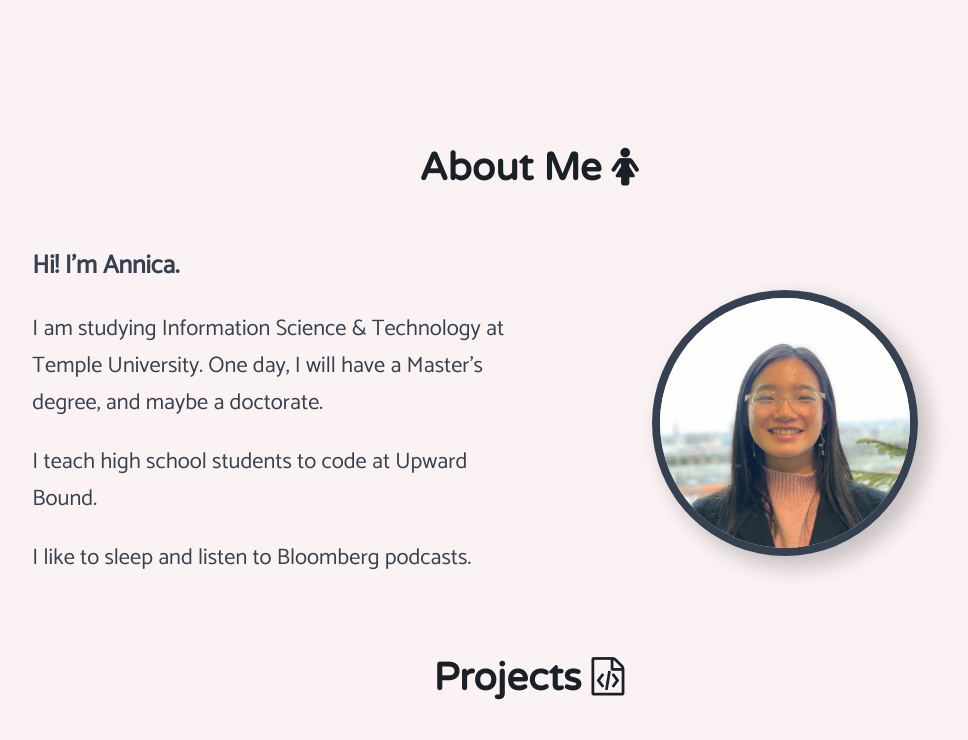
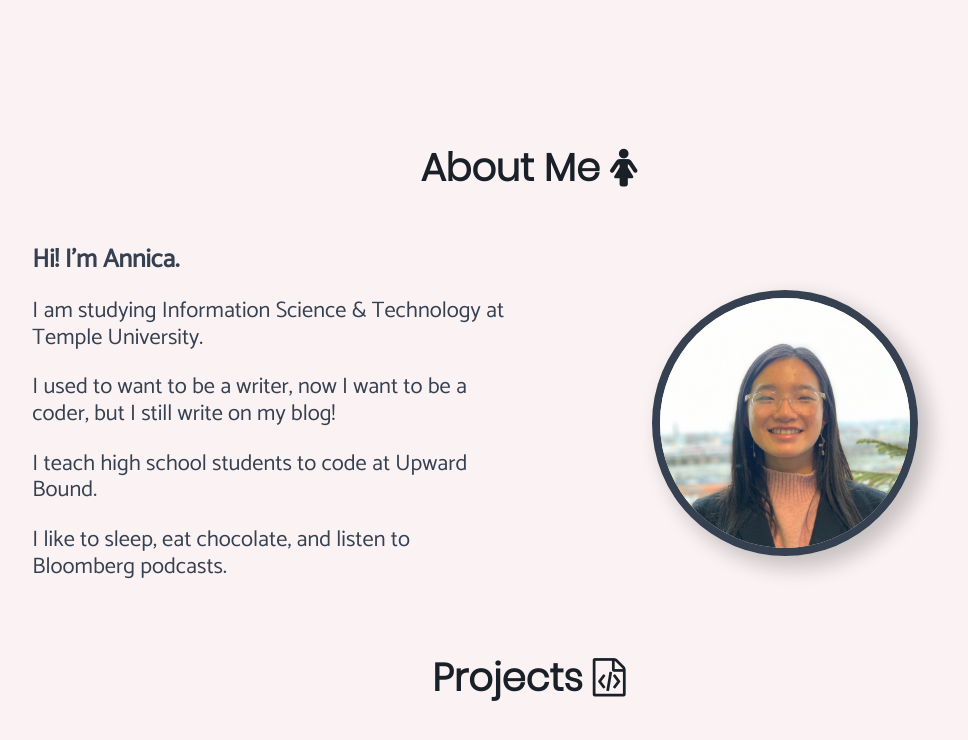
Before and after one commit to chiuannica/banannica, a Vue app: page /#/ in a window 1280 px wide. Shown: the part 767-1507 px from the top of the page, without its empty margins (111-1079 px from the left). Built offline with nearby package versions, Linux system fonts and the light colour scheme.

Commit message:
new font and line height

```diff
--- a/src/App.vue
+++ b/src/App.vue
@@ -55,11 +55,12 @@ export default {
   color: #354051;
 }
 body {
+  line-height: 1.2;
   font-size: 62.5%;
   margin: 0;
 }
 h1, h2, h3, h4, h5 {
-  font-family: 'Varela';
+  font-family: 'Poppins-Light', 'Gill Sans', 'Gill Sans MT', Calibri, 'Trebuchet MS', sans-serif;
   color: hsl(216, 21%, 13%);
 }
 h1 {
@@ -81,7 +82,7 @@ h6 {
 }
 p  { font-size: 1.4rem; } /* =14px */
 a {
-  font-family: 'Varela';
+  font-family: 'Catamaran', 'Gill Sans', 'Gill Sans MT', Calibri, 'Trebuchet MS', sans-serif;
   color: #354051;
   font-size: 1.4rem;
   text-decoration: none;
--- a/src/components/About.vue
+++ b/src/components/About.vue
@@ -23,9 +23,10 @@ export default {
       aboutIcon: 'fa fa-female',
       texts: [
         { p: '<h6>Hi! I\'m Annica.</h6>' },
-        { p: 'I am studying Information Science & Technology at Temple University. One day, I will have a Master\'s degree, and maybe a doctorate.' },
+        { p: 'I am studying Information Science & Technology at Temple University.' },
+        { p: 'I used to want to be a writer, now I want to be a coder, but I still write on my blog!' },
         { p: 'I teach high school students to code at Upward Bound.' },
-        { p: 'I like to sleep and listen to Bloomberg podcasts.' }
+        { p: 'I like to sleep, eat chocolate, and listen to Bloomberg podcasts.' }
       ],
       resume: { p: 'I am on LinkedIn!', link: 'https://www.linkedin.com/in/annica-chiu-45369a17b/' }
     }
--- a/src/components/Projects.vue
+++ b/src/components/Projects.vue
@@ -34,7 +34,7 @@ export default {
         },
         {
           id: 1,
-          name: 'ACM-W Website',
+          name: 'ACM -W Website',
           description: 'A website for Temple\'s chapter of the Association of Computing Machinery',
           tools: 'Vue, JavaScript, HTML/CSS',
           link: 'https://tu-acmw.onrender.com',
@@ -83,6 +83,7 @@ export default {
 .project > .project-title{
   margin: 0;
   font-size: 3em;
+  line-height: 1;
 }
 .project > a {
   padding-left: 1%;
```
